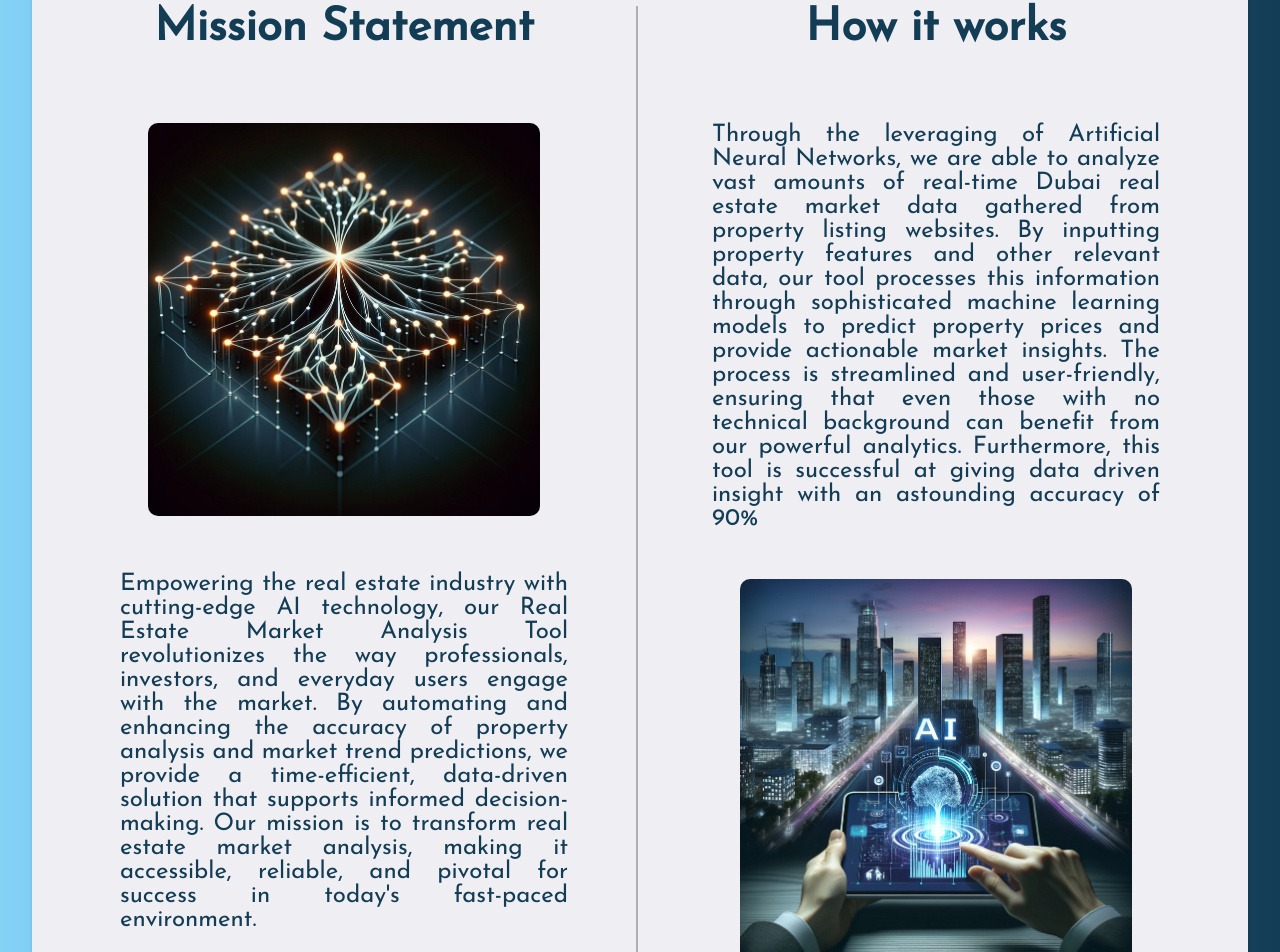
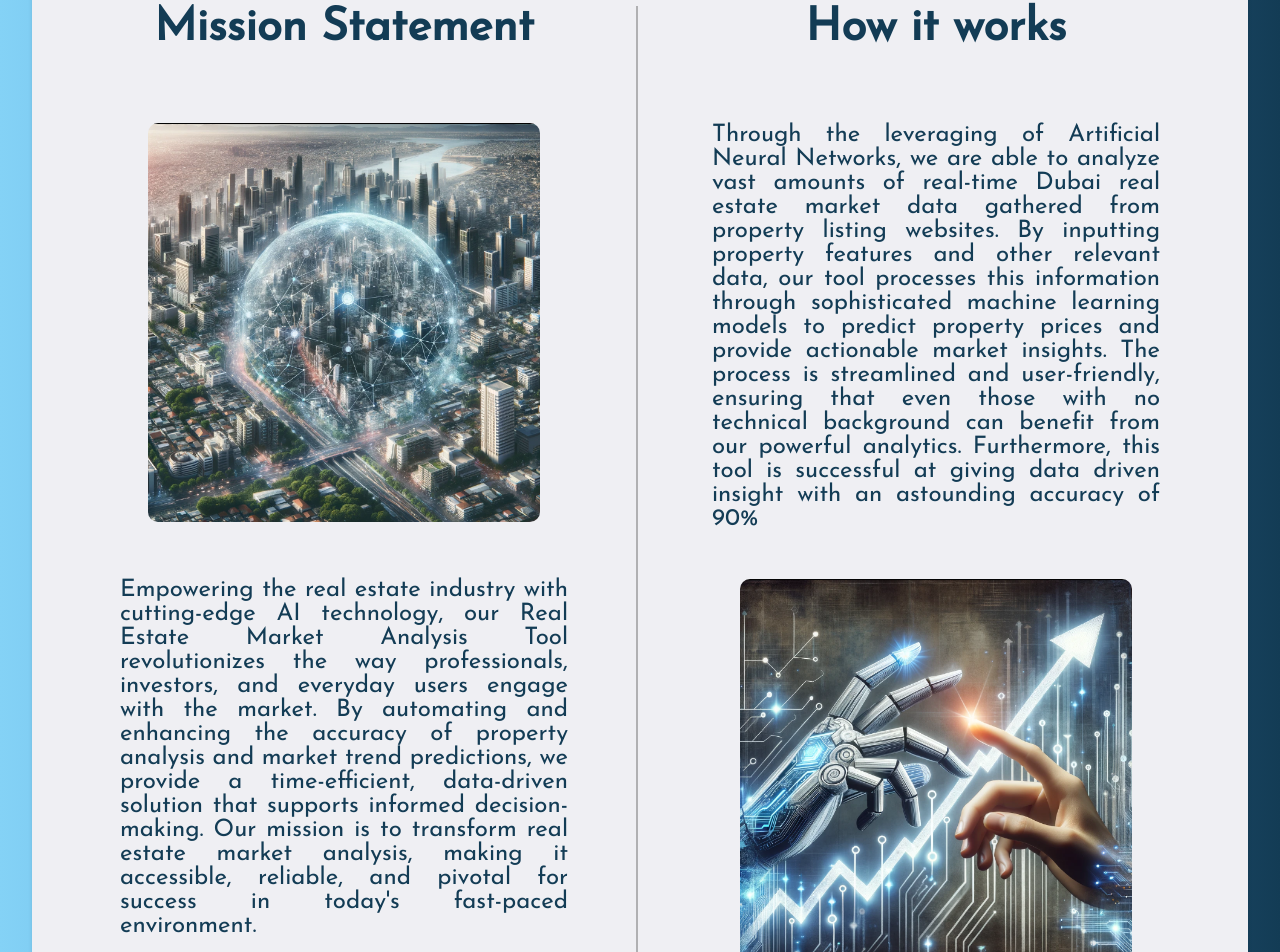
Before and after one commit to joefarah850/Capstone-Project, a React (Create React App) app in the folder website/client/: page / in a window 1280 px wide. Shown: the part 1298-2250 px from the top of the page. Built offline with nearby package versions, Linux system fonts and the light colour scheme; no server answers.

Commit message:
Alpha Version

```diff
--- a/website/client/src/pages/LandingPage.tsx
+++ b/website/client/src/pages/LandingPage.tsx
@@ -76,8 +76,8 @@ const LandingPage = () => {
                 <div className="info">
                   <h2>Mission Statement</h2>
                   <img
-                    src={require("../images/ai_image1.png")}
-                    alt=""
+                    src={require("../images/ai_image3.png")}
+                    alt="Mission Statement"
                     id="img1"
                   />
                   <p>
@@ -108,7 +108,10 @@ const LandingPage = () => {
                     analytics. Furthermore, this tool is successful at giving
                     data driven insight with an astounding accuracy of 90%
                   </p>
-                  <img src={require("../images/ai_image2.png")} alt="" />
+                  <img
+                    src={require("../images/ai_image4.png")}
+                    alt="How It Works"
+                  />
                 </div>
               </div>
             </div>
```
